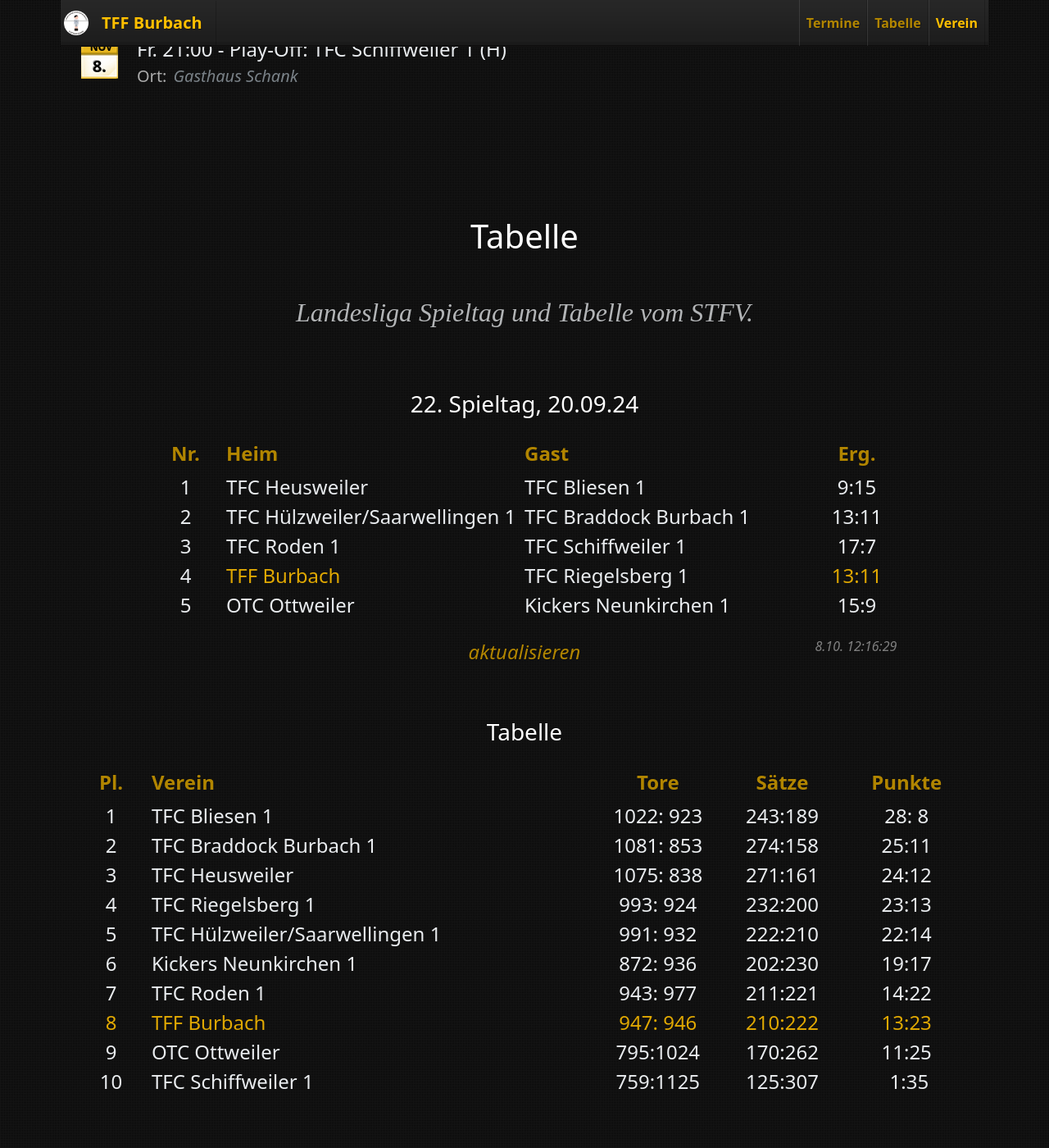
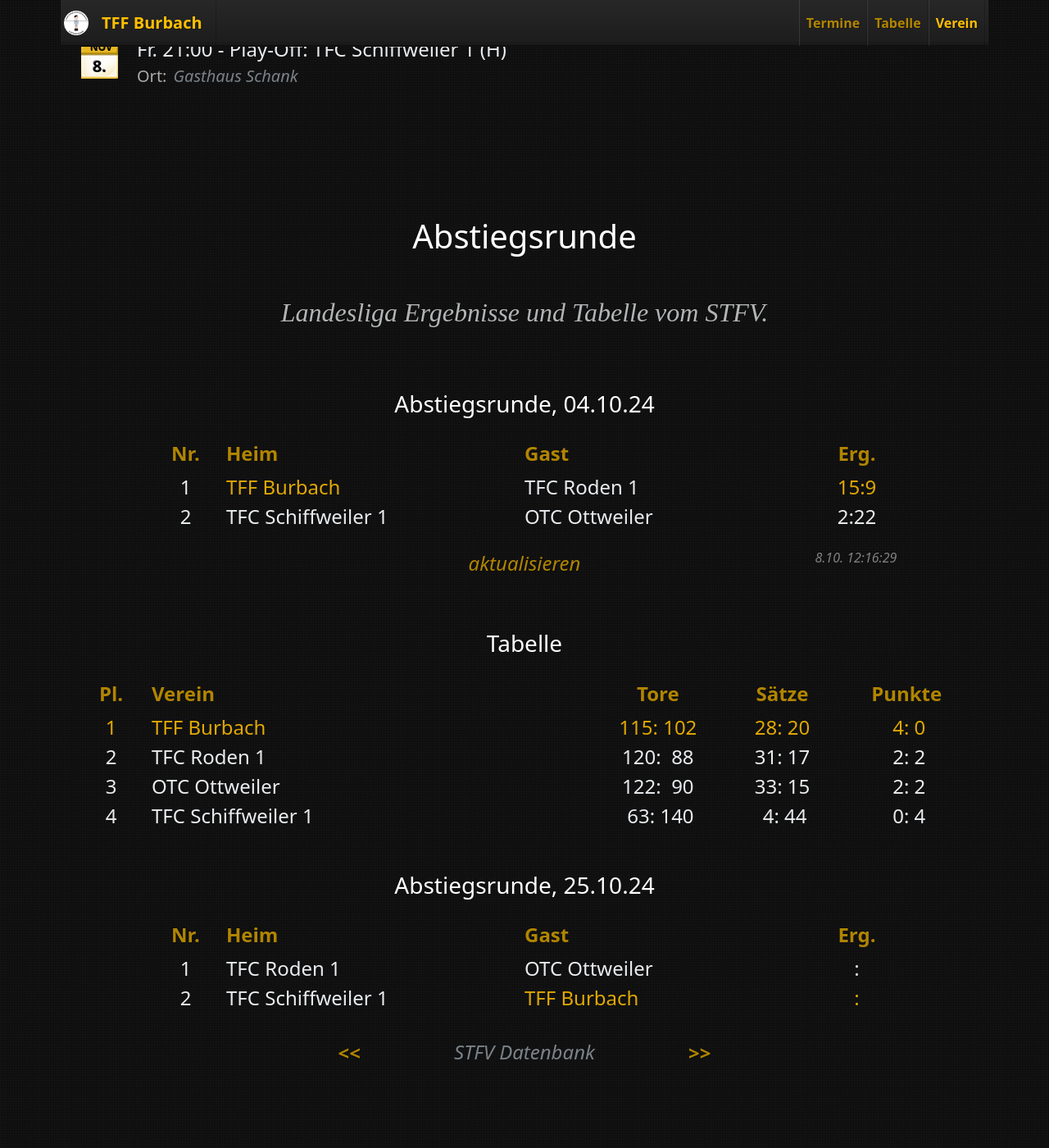
Before and after one commit to tff-burbach/tff-burbach.github.io, a Jekyll site: the page built from index.html, in a window 1280 px wide and 1400 px high, scrolled down 1543 px. Shown: the whole window at 82% size. Built offline with Jekyll 4.4.1, drawn with Linux system fonts in a browser that asks for light colours; some web fonts are replaced; some of the changed text lies outside the part shown.

Commit message:
integrate playoff results and table

```diff
--- a/_includes/table.html
+++ b/_includes/table.html
@@ -1,10 +1,10 @@
 <!-- About Section -->
     <section id="table">
-        <div id="contentTable">
+        <div id="contentPlayoffTable" class="tableParent d-none">
             <div class="row">
                 <div class="col-12 text-center">
-                    <h2 class="section-heading">Tabelle</h2>
-                    <h3 class="section-subheading text-muted">Landesliga Spieltag und Tabelle vom STFV.</h3>
+                    <h2 class="section-heading">Abstiegsrunde</h2>
+                    <h3 class="section-subheading text-muted">Landesliga Ergebnisse und Tabelle vom STFV.</h3>
                 </div>
             </div>
             <div class="row"></div>
@@ -74,10 +74,95 @@
             </div>
             <div id="gamesNavigation" class="row">
                 <div id="empty" class="col d-none d-md-block"></div>
-                <button id="previousGames" type="button" class="col-1 text-start btn btn-link fs-4 fw-bold inactive" onclick="tffTools.showPreviousGames()"><<</button>
+                <button id="previousGames" type="button" class="col-1 text-start btn btn-link fs-4 fw-bold inactive" onclick="tffTools.showPreviousGames(this)"><<</button>
                 <a class="col text-center fs-4" target="_blank" href="https://www.stfv.de/stfv/index.php">STFV Datenbank</a>
                 <!-- <button id="refreshData" type="button" class="col text-center btn btn-link fs-4 inactive" onclick="tffTools.showTFFData(true)">aktualisieren</button> -->
-                <button id="nextGames" type="button" class="col-1 text-end btn btn-link fs-4 fw-bold inactive" onclick="tffTools.showNextGames()">>></button>
+                <button id="nextGames" type="button" class="col-1 text-end btn btn-link fs-4 fw-bold inactive" onclick="tffTools.showNextGames(this)">>></button>
+                <div id="empty" class="col d-none d-md-block"></div>
+            </div>
+            <!-- <div id="tableSTFVLink" class="row text-center">
+                <a class="fs-4" target="_blank" href="https://www.stfv.de/stfv/index.php">STFV Datenbank</a>
+            </div> -->
+            <div class="tableseparator row"></div>
+        </div>
+        <div id="contentTable" class="tableParent d-none">
+            <div class="row">
+                <div class="col-12 text-center">
+                    <h2 class="section-heading">Ligaphase</h2>
+                    <h3 class="section-subheading text-muted">Landesliga Ergebnisse und Tabelle vom STFV.</h3>
+                </div>
+            </div>
+            <div class="row"></div>
+            <div id="currentMatchDayGames" class="row d-none">
+                <h3 id="gamesTitle" class="gamesTitle text-center">Spieltag</h3>
+                <h5 id="gamesRowHeader" class="row gamesHeader fs-4 fw-bold">
+                    <div id="empty" class="col-1 d-none d-md-block"></div>
+                    <div id="no" class="col-1 text-center">Nr.</div>
+                    <div id="team1" class="col">Heim</div>
+                    <div id="team2" class="col">Gast</div>
+                    <div id="result" class="col-1 text-center">Erg.</div>
+                    <div id="empty" class="col-1 d-none d-md-block"></div>
+                </h5>
+                <div id="gamesRowTemplate" class="row gamesRow fs-4 d-none">
+                    <div id="empty" class="col-1 d-none d-md-block"></div>
+                    <div id="no" class="col-1 text-center"></div>
+                    <div id="team1" class="col text-nowrap text-truncate"></div>
+                    <div id="team2" class="col text-nowrap text-truncate"></div>
+                    <div id="result" class="col-1 text-center"></div>
+                    <div id="empty" class="col-1 d-none d-md-block"></div>
+                </div>
+            </div>
+            <div id="statusbar" class="statusbar row">
+                <div id="empty" class="col-1 d-none d-md-block"></div>
+                <div id="empty" class="col"></div>
+                <button id="refreshData" type="button" class="col text-center btn btn-link fs-4" onclick="tffTools.showTFFData(true)">aktualisieren</button>
+                <div id="status" class="col status text-end fs-6">loading</div>
+                <div id="empty" class="col-1 d-none d-md-block"></div>
+            </div>
+            <div class="tableseparator row"></div>
+            <div id="currentMatchDayTable" class="leagueHeader row d-none">
+                <h3 id="tableTitle" class="tableTitle text-center">Tabelle</h3>
+                <h5 id="tableRowHeader" class="row tableHeader fs-4 fw-bold">
+                    <div id="place" class="col-1 text-center">Pl.</div>
+                    <div id="team" class="col-6">Verein</div>
+                    <div id="goals" class="col text-center d-none d-lg-block">Tore</div>
+                    <div id="sets" class="col text-center">Sätze</div>
+                    <div id="score" class="col col-sm text-center">Punkte</div>
+                </h5>
+                <div id="tableRowTemplate" class="row tableRow fs-4 d-none">
+                    <div id="place" class="col-1 text-center"></div>
+                    <div id="team" class="col-6 text-nowrap text-truncate"></div>
+                    <div id="goals" class="col  text-nowrap text-center d-none d-lg-block"></div>
+                    <div id="sets" class="col text-nowrap text-center"></div>
+                    <div id="score" class="col col-sm text-nowrap text-center"></div>
+                </div>
+            </div>
+            <div class="tableseparator row"></div>
+            <div id="nextMatchDayGames" class="row d-none">
+                <h3 id="gamesTitle" class="gamesTitle text-center">Spieltag</h3>
+                <h5 id="gamesRowHeader" class="row gamesHeader fs-4 fw-bold">
+                    <div id="empty" class="col-1 d-none d-md-block"></div>
+                    <div id="no" class="col-1 text-center">Nr.</div>
+                    <div id="team1" class="col">Heim</div>
+                    <div id="team2" class="col">Gast</div>
+                    <div id="result" class="col-1 text-center">Erg.</div>
+                    <div id="empty" class="col-1 d-none d-md-block"></div>
+                </h5>
+                <div id="gamesRowTemplate" class="row gamesRow fs-4 d-none">
+                    <div id="empty" class="col-1 d-none d-md-block"></div>
+                    <div id="no" class="col-1 text-center"></div>
+                    <div id="team1" class="col text-nowrap text-truncate"></div>
+                    <div id="team2" class="col text-nowrap text-truncate"></div>
+                    <div id="result" class="col-1 text-center"></div>
+                    <div id="empty" class="col-1 d-none d-md-block"></div>
+                </div>
+            </div>
+            <div id="gamesNavigation" class="row">
+                <div id="empty" class="col d-none d-md-block"></div>
+                <button id="previousGames" type="button" class="col-1 text-start btn btn-link fs-4 fw-bold inactive" onclick="tffTools.showPreviousGames(this)"><<</button>
+                <a class="col text-center fs-4" target="_blank" href="https://www.stfv.de/stfv/index.php">STFV Datenbank</a>
+                <!-- <button id="refreshData" type="button" class="col text-center btn btn-link fs-4 inactive" onclick="tffTools.showTFFData(true)">aktualisieren</button> -->
+                <button id="nextGames" type="button" class="col-1 text-end btn btn-link fs-4 fw-bold inactive" onclick="tffTools.showNextGames(this)">>></button>
                 <div id="empty" class="col d-none d-md-block"></div>
             </div>
             <!-- <div id="tableSTFVLink" class="row text-center">
--- a/js/tffTools.js
+++ b/js/tffTools.js
@@ -340,39 +340,51 @@ tffTools = {
 		return new Date(termin.datetime);
 	},
 
-	showPreviousGames() {
+	showPreviousGames(element) {
+		var tableParent = $(element).closest('.tableParent');
+		const leagueData = tableParent[0].id == 'contentPlayoffTable' ? tffData.playoffLeagueData : tffData.leagueData;
 		var currentIndex = parseInt($('#nextMatchDayGames').attr('matchdayindex'));
-		tffTools._showGames(currentIndex > 0 ? currentIndex - 1 : 0);
+		tffTools._showGames(currentIndex > 0 ? currentIndex - 1 : 0, leagueData);
 	},
 
-	showNextGames() {
+	showNextGames(element) {
+		var tableParent = $(element).closest('.tableParent');
+		const leagueData = tableParent[0].id == 'contentPlayoffTable' ? tffData.playoffLeagueData : tffData.leagueData;
 		var currentIndex = parseInt($('#nextMatchDayGames').attr('matchdayindex'));
-		tffTools._showGames(currentIndex < tffData.leagueData.matchDays.length - 1 ? currentIndex + 1 : tffData.leagueData.matchDays.length);
+		tffTools._showGames(currentIndex < leagueData.matchDays.length - 1 ? currentIndex + 1 : leagueData.matchDays.length, leagueData);
 	},
 
-	_showGames(index) {
-		const nextMatchDay = tffData.leagueData.matchDays[index];
-		if (nextMatchDay) {
-			tffTools._buildMatchdayGames($('#nextMatchDayGames'), tffTools.getTeam().name, nextMatchDay, index);
-		}
+	_showGames(index, leagueData) {
+		tffTools._buildMatchdayGames($('#nextMatchDayGames'), tffTools.getTeam().name, index, leagueData);
 	},
 
 	async showTable(force) {
 		await tffTools._initializeData();
+		tffTools.showTableGeneric(force, '#contentTable', tffData.leagueData);
+		tffTools.showTableGeneric(force, '#contentPlayoffTable', tffData.playoffLeagueData);
+	},
+
+	showTableGeneric(force, tableId, leagueData) {
 		const teamname = tffTools.getTeam().name;
-		const $contentTable = $('#contentTable');
-		var matchDay = tffData.leagueData.currentMatchDay;
-		tffTools._buildMatchdayGames($contentTable.find('#currentMatchDayGames'), teamname, matchDay, matchDay.index);
+		const $contentTable = $(tableId);
+		// Only continue with valid league data
+		if (!leagueData || !leagueData.matches || leagueData.matches.length <= 0) {
+			return;
+		}
+		$contentTable.removeClass('d-none');
+		var matchDay = leagueData.currentMatchDay;
+		tffTools._buildMatchdayGames($contentTable.find('#currentMatchDayGames'), teamname, matchDay.index, leagueData);
 		tffTools._buildMatchdayTable($contentTable.find('#currentMatchDayTable'), teamname, matchDay);
 		var nextIndex = $contentTable.find('#nextMatchDayGames').attr('matchdayIndex');
-		nextIndex = force || !nextIndex ? tffData.leagueData.matchDays.findIndex(entry => entry.no === matchDay.no) + 1 : nextIndex;
-		const nextMatchDay = tffData.leagueData.matchDays[nextIndex];
+		nextIndex = force || !nextIndex ? leagueData.matchDays.findIndex(entry => entry.no === matchDay.no) + 1 : nextIndex;
+		const nextMatchDay = leagueData.matchDays[nextIndex];
 		if (nextMatchDay) {
-			tffTools._buildMatchdayGames($contentTable.find('#nextMatchDayGames'), teamname, nextMatchDay, nextIndex);
+			tffTools._buildMatchdayGames($contentTable.find('#nextMatchDayGames'), teamname, nextIndex, leagueData);
 		}
 	},
 
-	_buildMatchdayGames($matchdayGames, teamname, matchday, matchdayIndex) {
+	_buildMatchdayGames($matchdayGames, teamname, matchdayIndex, leagueData) {
+		const matchday = leagueData.matchDays[matchdayIndex];
 		var games = matchday.games;
 		var loaded = false;
 		$matchdayGames.find('.gamesRowGenerated').remove();
@@ -422,7 +434,7 @@ tffTools = {
 		if (loaded) {
 			$matchdayGames.removeClass('d-none');
 			matchdayIndex <= 0 ? $('#previousGames').addClass('inactive') : $('#previousGames').removeClass('inactive');
-			matchdayIndex >= tffData.leagueData.matchDays.length - 1 ? $('#nextGames').addClass('inactive') : $('#nextGames').removeClass('inactive');
+			matchdayIndex >= leagueData.matchDays.length - 1 ? $('#nextGames').addClass('inactive') : $('#nextGames').removeClass('inactive');
 		}
 	},
 
```
